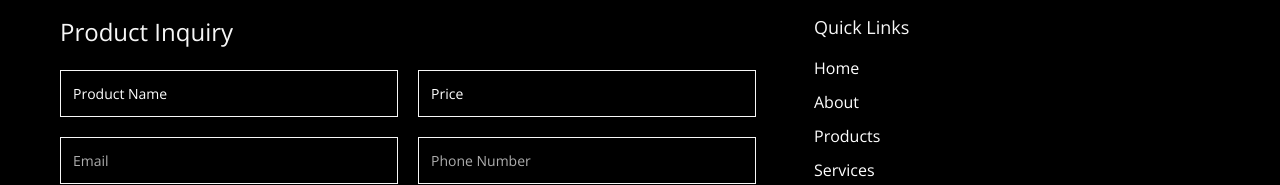
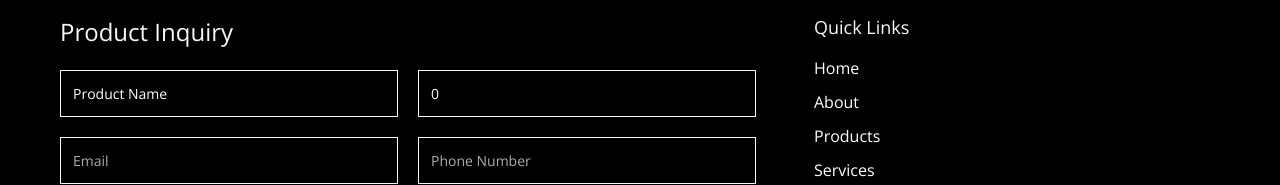
Before and after one commit to bashartech/bashar-motors, a Next.js app: page / in a window 1280 px wide. Shown: the part 2574-2759 px from the top of the page. Built offline with nearby package versions, Linux system fonts and the light colour scheme.

Commit message:
Update page.tsx

```diff
--- a/app/page.tsx
+++ b/app/page.tsx
@@ -13,7 +13,7 @@ export default function Home() {
      <Section1 />
      <SwiperComponent />
      <Section3 />
-     <Footer name = "Product Name" price = "Price"/>
+     <Footer name = "Product Name" price = {0} />
     </div>
   );
 }
```
